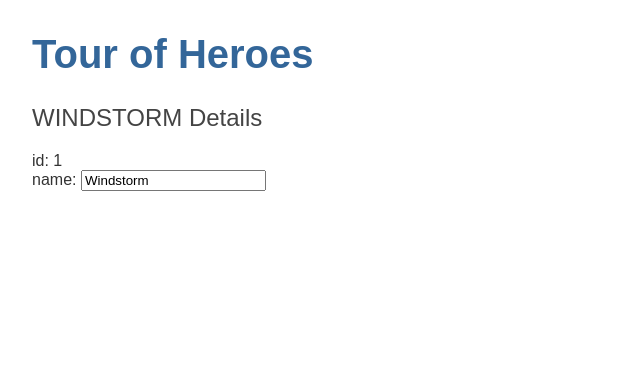
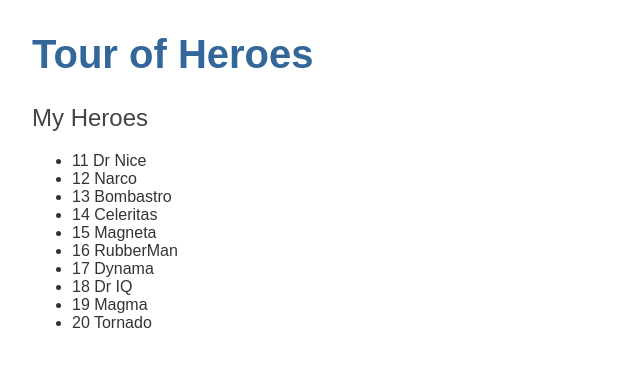
Before and after one commit to yukoono/angular-tour-of-heroes, an Angular app: page / in a window 1280 px wide. Shown: the top 366 px of the page, without its empty margins (0-640 px from the left). Built offline with nearby package versions, Linux system fonts and the light colour scheme.

Commit message:
heroesモックを用意、反復処理

```diff
--- a/src/app/heroes/heroes.component.html
+++ b/src/app/heroes/heroes.component.html
@@ -1,7 +1,6 @@
-<h2>{{hero.name | uppercase}} Details</h2>
-<div><span>id: </span>{{hero.id}}</div>
-<div>
-  <label>name:
-    <input [(ngModel)]="hero.name" placeholder="name"/>
-  </label>
-</div>
+<h2>My Heroes</h2>
+<ul class="heroes">
+  <li *ngFor="let hero of heroes">
+    <span class="badge">{{hero.id}}</span> {{hero.name}}
+  </li>
+</ul>
--- a/src/app/heroes/heroes.component.ts
+++ b/src/app/heroes/heroes.component.ts
@@ -1,5 +1,5 @@
 import { Component, OnInit } from '@angular/core';
-import { Hero } from '../hero';
+import { HEROES } from '../mock-heroes';
 
 @Component({
   selector: 'app-heroes',
@@ -7,10 +7,7 @@ import { Hero } from '../hero';
   styleUrls: ['./heroes.component.css']
 })
 export class HeroesComponent implements OnInit {
-  hero: Hero = {
-    id: 1,
-    name: 'Windstorm'
-  };
+  heroes = HEROES;
 
   constructor() { }
 
--- /dev/null
+++ b/src/app/mock-heroes.ts
@@ -0,0 +1,14 @@
+import { Hero } from './hero'
+
+export const HEROES: Hero[] = [
+  { id: 11, name: 'Dr Nice' },
+  { id: 12, name: 'Narco' },
+  { id: 13, name: 'Bombastro' },
+  { id: 14, name: 'Celeritas' },
+  { id: 15, name: 'Magneta' },
+  { id: 16, name: 'RubberMan' },
+  { id: 17, name: 'Dynama' },
+  { id: 18, name: 'Dr IQ' },
+  { id: 19, name: 'Magma' },
+  { id: 20, name: 'Tornado' }
+]
```
